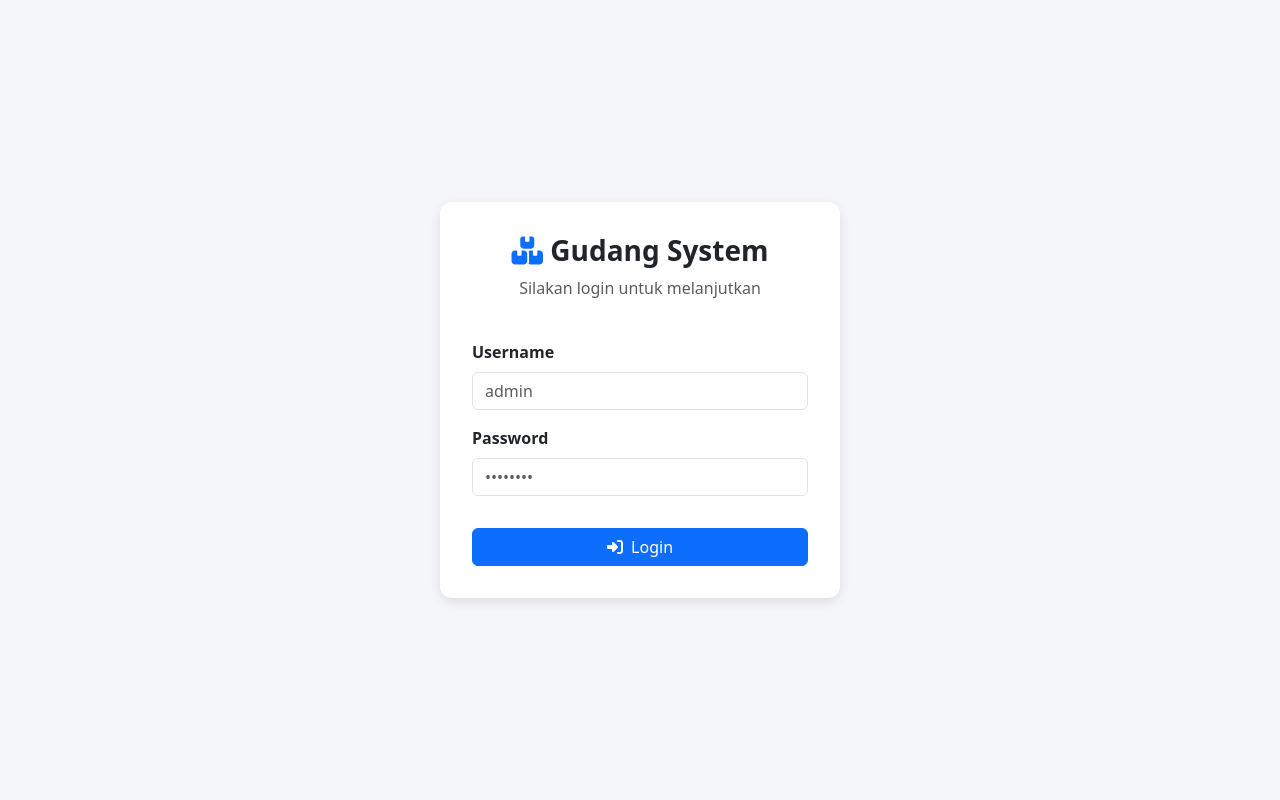
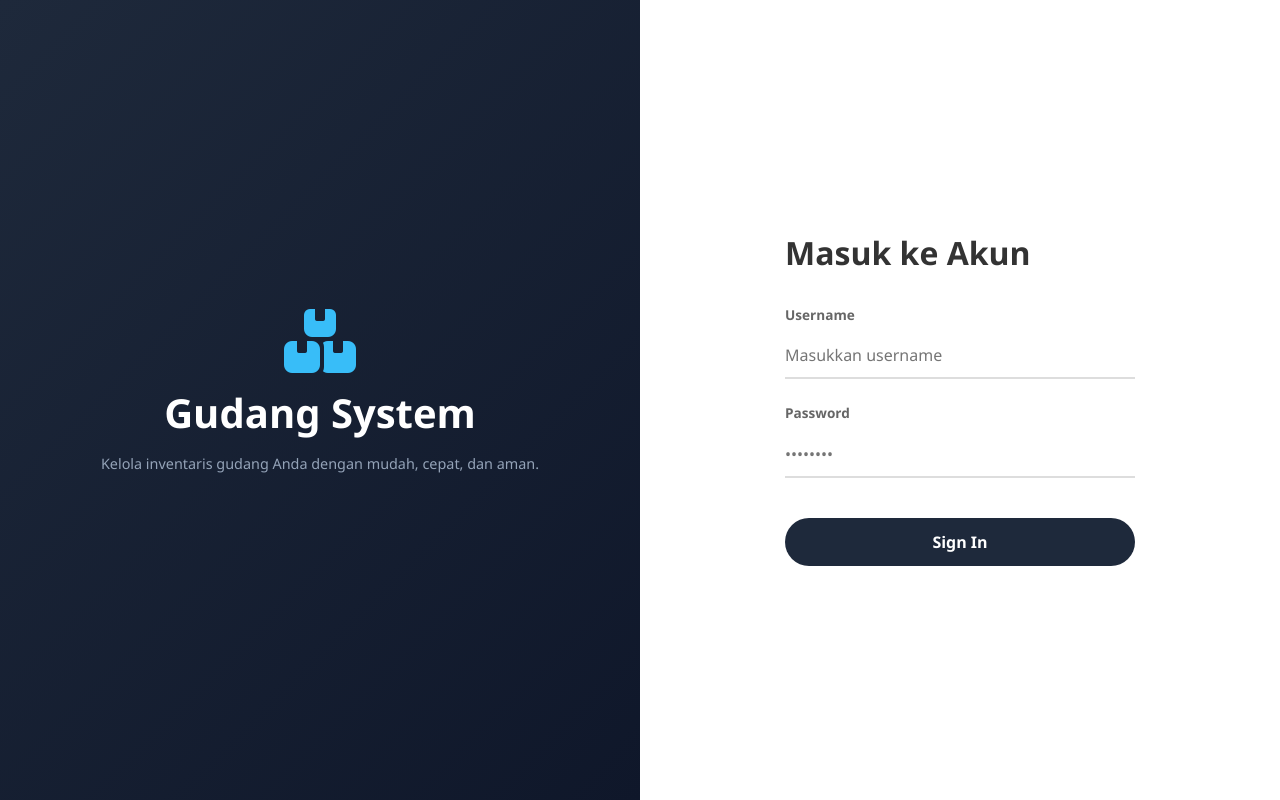
Before and after one commit to dimasbirru/warehouse-inventory-system, a PHP site: page /login.php in a window 1280 px wide. Run offline with PHP 8.4, Linux system fonts and the light colour scheme.

Commit message:
style: redesign halaman login dengan split-screen dan warna baru

```diff
--- a/v2-php/public/login.php
+++ b/v2-php/public/login.php
@@ -11,8 +11,8 @@ if (isset($_SESSION['user_id'])) {
 }
 
 if ($_SERVER['REQUEST_METHOD'] === 'POST') {
-    $username = $_POST['username'] ?? '';
-    $password = $_POST['password'] ?? '';
+    $username = $_POST['username'];
+    $password = $_POST['password'];
 
     if ($auth->login($username, $password)) {
         header("Location: index.php");
@@ -30,33 +30,39 @@ if ($_SERVER['REQUEST_METHOD'] === 'POST') {
     <title>Login - Warehouse Inventory</title>
     <link href="https://cdn.jsdelivr.net/npm/bootstrap@5.3.0/dist/css/bootstrap.min.css" rel="stylesheet">
     <link rel="stylesheet" href="https://cdnjs.cloudflare.com/ajax/libs/font-awesome/6.4.0/css/all.min.css">
-    <style>
-        body { background-color: #f4f6f9; height: 100vh; display: flex; align-items: center; justify-content: center; }
-        .login-card { width: 100%; max-width: 400px; padding: 2rem; border-radius: 12px; border: none; box-shadow: 0 4px 12px rgba(0,0,0,0.1); }
-    </style>
+    <link rel="stylesheet" href="assets/login-style.css">
 </head>
 <body>
-    <div class="card login-card">
-        <div class="text-center mb-4">
-            <h1 class="h3 fw-bold"><i class="fas fa-boxes text-primary"></i> Gudang System</h1>
-            <p class="text-muted">Silakan login untuk melanjutkan</p>
+
+    <div class="login-left">
+        <i class="fas fa-boxes brand-icon"></i>
+        <h1>Gudang System</h1>
+        <p>Kelola inventaris gudang Anda dengan mudah, cepat, dan aman.</p>
     </div>
 
+    <div class="login-right">
+        <div class="login-form-container">
+            <h2>Masuk ke Akun</h2>
+
             <?php if ($error): ?>
-            <div class="alert alert-danger"><i class="fas fa-exclamation-circle me-2"></i><?= htmlspecialchars($error) ?></div>
+                <div class="alert alert-danger py-2" style="font-size: 0.9rem;">
+                    <?= $error ?>
+                </div>
             <?php endif; ?>
 
             <form method="POST">
-            <div class="mb-3">
-                <label class="form-label fw-bold">Username</label>
-                <input type="text" name="username" class="form-control" required placeholder="admin">
+                <div class="form-group">
+                    <label>Username</label>
+                    <input type="text" name="username" class="form-control-custom" required placeholder="Masukkan username">
                 </div>
-            <div class="mb-3">
-                <label class="form-label fw-bold">Password</label>
-                <input type="password" name="password" class="form-control" required placeholder="••••••••">
+                <div class="form-group">
+                    <label>Password</label>
+                    <input type="password" name="password" class="form-control-custom" required placeholder="••••••••">
                 </div>
-            <button type="submit" class="btn btn-primary w-100 mt-3"><i class="fas fa-sign-in-alt me-1"></i> Login</button>
+                <button type="submit" class="btn-custom">Sign In</button>
             </form>
         </div>
+    </div>
+
 </body>
 </html>
```
Also changed, not shown: v2-php/public/assets/login-style.css (added). Lines whose indentation alone changed are shown as unchanged.
